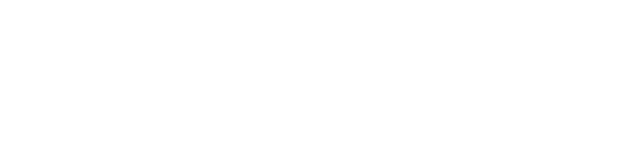
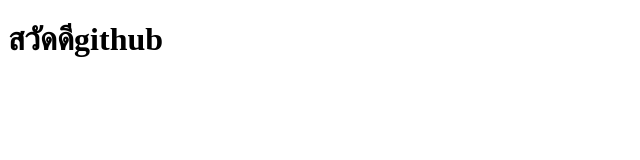
Before and after one commit to kaittisak/day2-p1, a plain HTML site: page index.html in a window 1280 px wide. Shown: the whole page, without its empty margins (0-640 px from the left). Drawn offline with Linux system fonts and the light colour scheme.

Commit message:
แก้ไข้ index

```diff
--- a/index.html
+++ b/index.html
@@ -5,6 +5,6 @@
     <title>Title</title>
 </head>
 <body>
-
+<h1>สวัดดีgithub</h1>
 </body>
 </html>
```
